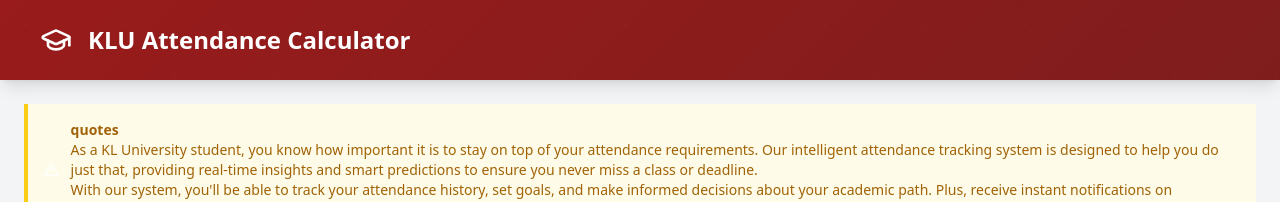
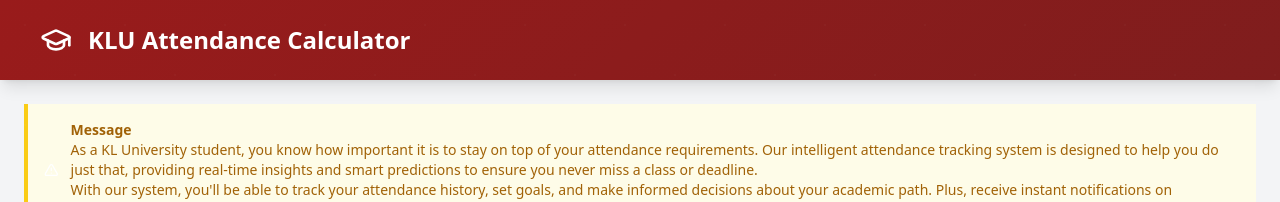
Before and after one commit to SATVIK202004/KLUSATCALUCULATOR, a React (Vite) app: page / in a window 1280 px wide. Shown: the top 202 px of the page. Built offline with nearby package versions, Linux system fonts and the light colour scheme.

Commit message:
Update WarningBanner.tsx

```diff
--- a/src/components/WarningBanner.tsx
+++ b/src/components/WarningBanner.tsx
@@ -13,7 +13,7 @@
         <AlertTriangle className="h-6 w-6 text-yellow-400 mr-3" />
         <div>
           <p className="text-sm text-yellow-700">
-            <span className="font-bold">quotes </span>
+            <span className="font-bold">Message </span>
           <p>As a KL University student, you know how important it is to stay on top of your attendance requirements. Our intelligent attendance tracking system is designed to help you do just that, providing real-time insights and smart predictions to ensure you never miss a class or deadline.</p>
 
 <p>With our system, you'll be able to track your attendance history, set goals, and make informed decisions about your academic path. Plus, receive instant notifications on attendance requirements, deadlines, and schedule changes, so you can stay focused on what matters most – your education.</p>
```
